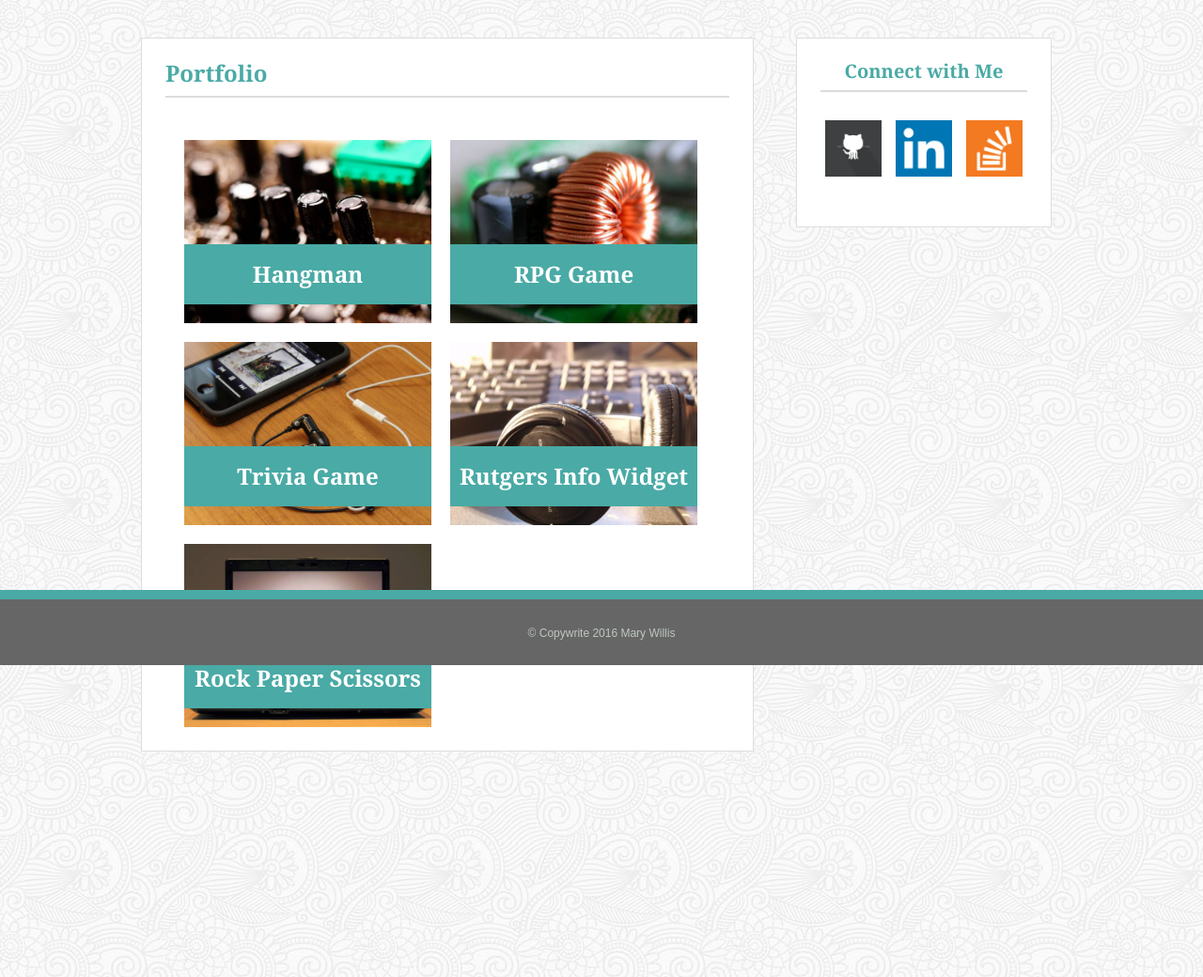
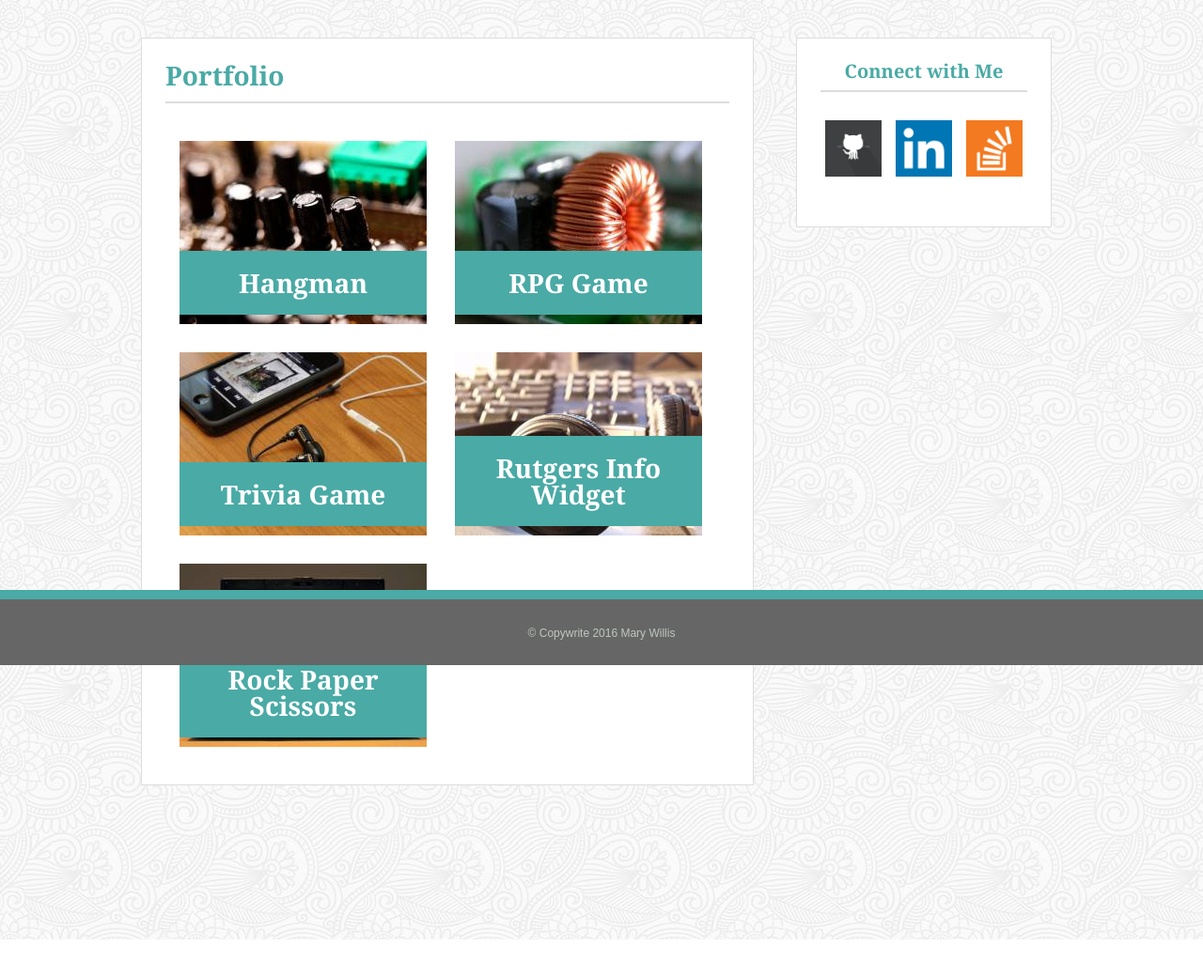
Before and after one commit to msibilsk/Basic-Portfolio, a PHP site: page /portfolio.html in a window 1280 px wide. Shown: the part 92-1132 px from the top of the page at 94% size. After the commit the page ends 1092 px from the top, so only its background shows below. Run offline with PHP 8.4, Linux system fonts and the light colour scheme.

Commit message:
re-organized css, styled button, changed margin on conatainer, got new images of appropriate size

```diff
--- a/assets/css/style.css
+++ b/assets/css/style.css
@@ -2,6 +2,7 @@ body {
 	/* Background pattern from subtlepatterns.com */
 	background-image: url(../images/symphony.png);
 }
+
 header {
 	/* display: block;? */
 	clear: both;
@@ -10,6 +11,7 @@ header {
 	background-color: white;
 	border-bottom: 2px solid #dddddd;
 }
+
 h1 {
 	/* is this correct syntax for the font */
 	font-family: Georgia, Times, "Times New Roman", serif;
@@ -24,22 +26,20 @@ h1 {
 	text-align: center;
 	margin-left: 150px;
 }
-h2 {
-	/* is this correct syntax for the font */
-	font-family: Georgia, Times, "Times New Roman", serif;
-	color: #4aaaa5;
-}
-ul{
+
+ul {
 	margin-left: 450px;
 	height: 90px;
-	width: 30%;
+	width: 25%;
 	float: left;
 	line-height: 5em;
 }
+
 li {
 	display: inline;
 	margin: 0px 10px;
 }
+
 a {
 	/* is this correct syntax for the font */
 	font-family: Arial, 'Helvetica Neue', Helvetica, sans-serif;
@@ -47,48 +47,59 @@ a {
 	color: #777777;
 	text-decoration: none;
 }
-#profilepic {
-	margin-right: 20px;
- 	width: 200px;
- 	height: 150px;
- 	float: left;
+
+.container {
+	clear: both;
+	min-height: 700px;
 }
+
+h2 {
+	/* is this correct syntax for the font */
+	font-family: Georgia, Times, "Times New Roman", serif;
+	color: #4aaaa5;
+}
+
+hr {
+	margin-bottom: 25px;
+	border-color: #dcdcdc;
+	background-color: #dcdcdc;
+	border: 1px solid #dcdcdc;
+}
+
 .main_content {
 	min-height: 400px;
 	width: 600px;
+	margin-top: 40px;
 	margin-left: 150px;
 	background-color: white;
 	float: left;
 	border: 1px solid #dddddd;
 	padding: 25px;
 	font-weight: bold;
-	font-size: 1.5em;
+	font-size: 1.75em;
 	height:auto;
 }
+
 .icon {
 	height: 60px;
 	width: 60px;
 	margin: 5px;
 }
+
 .connect {
 	width: 220px;
 	height: 150px;
 	background-color: white;
 	float: left;
 	padding: 25px;
+	margin-top: 40px;
 	margin-left: 45px;
 	border: 1px solid #dddddd;
 	text-align: center;
 	font-size: 1.25em;
 	font-weight: bold;
 }
-.projectimg {
-	height: 195px;
-	width: 263px;
-	position: relative;
-	float: left;
-	margin: 10px;
-}
+
 footer {
 	font-family: Arial, 'Helvetica Neue', Helvetica, sans-serif;
 	position: fixed;
@@ -102,18 +113,16 @@ footer {
 	text-align: center;
 	font-size: .75em;
 }
-.container {
-	margin-top: 40px;
-	clear: both;
-	/* how to make height more responsive to the contents of the page? */
-	min-height: 1000px;
+
+/* specific to index.html page */
+
+#profilepic {
+	margin-right: 20px;
+ 	width: 200px;
+ 	height: 150px;
+ 	float: left;
 }
-hr {
-	margin-bottom: 25px;
-	border-color: #dcdcdc;
-	background-color: #dcdcdc;
-	border: 1px solid #dcdcdc;
-}
+
 .bio {
 	font-family: Arial, 'Helvetica Neue', Helvetica, sans-serif;
 	font-size: .75em;
@@ -131,19 +140,46 @@ label {
 	display: block;
 	margin-bottom: 10px;
 }
+
 input {
+	border: 1px solid #dddddd;
 	display: block;
-	margin-bottom: 10px;
+	margin-bottom: 15px;
 	color: #777777;
 	padding: 10px;
 	font-size: .5em;
 }
+
 textarea {
+	border: 1px solid #dddddd;
 	display: block;
-	margin-bottom: 10px;
+	margin-bottom: 15px;
 	height: 150px;
 	width: 430px;
 }
+button {
+	border: none;
+	color: white;
+	background-color: #4aaaa5;
+	padding: 10px 20px;
+}
+
+/* specific to portfolio.html page */
+
+.portfolio_container
+{
+	min-height: 1000px;
+}
+
+.projectimg {
+	/* need to figure out better spacing */
+	height: 195px;
+	width: 263px;
+	position: relative;
+	float: left;
+	margin: 15px;
+}
+
 h3 {
 	background-color: #4aaaa5;
 	color: white;
@@ -152,7 +188,6 @@ h3 {
 	padding: 20px 0px;
 	text-align: center;
 	position: absolute;
-	bottom: 0px;
+	bottom: 10px;
 	left: 0px;
-	margin: 10px;
 }
--- a/portfolio.html
+++ b/portfolio.html
@@ -17,29 +17,29 @@
 			<li><a href="contact.html">Contact</a></li>
 		</ul>
 	</header>
-	<div class="container">
-		<section class="main_content">
+	<div class="container portfolio_container">
+		<section class="main_content portfolio_content" >
 			<h2>Portfolio</h2>
 			<hr />
 
 			<div class="projectimg">
-				<img class="projectimg" src="assets/images/capacitors.jpg" alt="Hangman"/>
+				<img src="assets/images/capacitors.jpg" alt="Hangman"/>
 				<h3>Hangman</h3>
 			</div>
 			<div class="projectimg">
-				<img class="projectimg" src="assets/images/coil.jpg" alt="RPG Game"/>
+				<img src="assets/images/coil.jpg" alt="RPG Game"/>
 				<h3>RPG Game</h3>
 			</div>
 			<div class="projectimg">
-				<img class="projectimg" src="assets/images/earbuds.jpg" alt="Trivia Game"/>
+				<img src="assets/images/earbuds.jpg" alt="Trivia Game"/>
 				<h3>Trivia Game</h3>
 			</div>
 			<div class="projectimg">
-				<img class="projectimg" src="assets/images/sony.jpg" alt="Rutgers Info Widget"/>
+				<img src="assets/images/sony.jpg" alt="Rutgers Info Widget"/>
 				<h3>Rutgers Info Widget</h3>
 			</div>
 			<div class="projectimg">
-				<img class="projectimg" src="assets/images/ubuntu.jpg" alt="Rock Paper Scissors"/>
+				<img src="assets/images/ubuntu.jpg" alt="Rock Paper Scissors"/>
 				<h3>Rock Paper Scissors</h3>
 			</div>
 
```
Also changed, not shown: assets/images/capacitors.jpg, assets/images/coil.jpg, assets/images/earbuds.jpg, assets/images/sony.jpg, assets/images/ubuntu.jpg.
